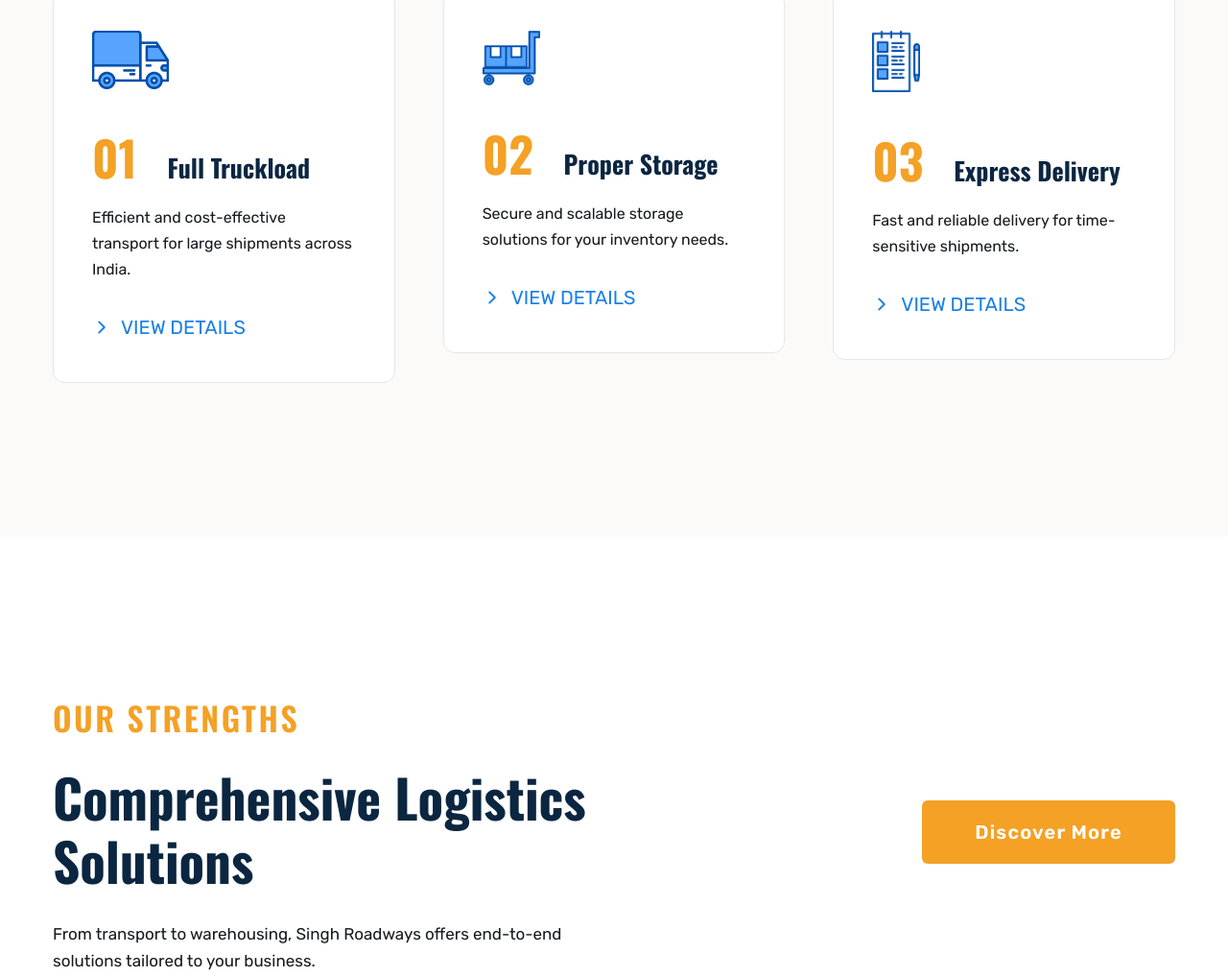
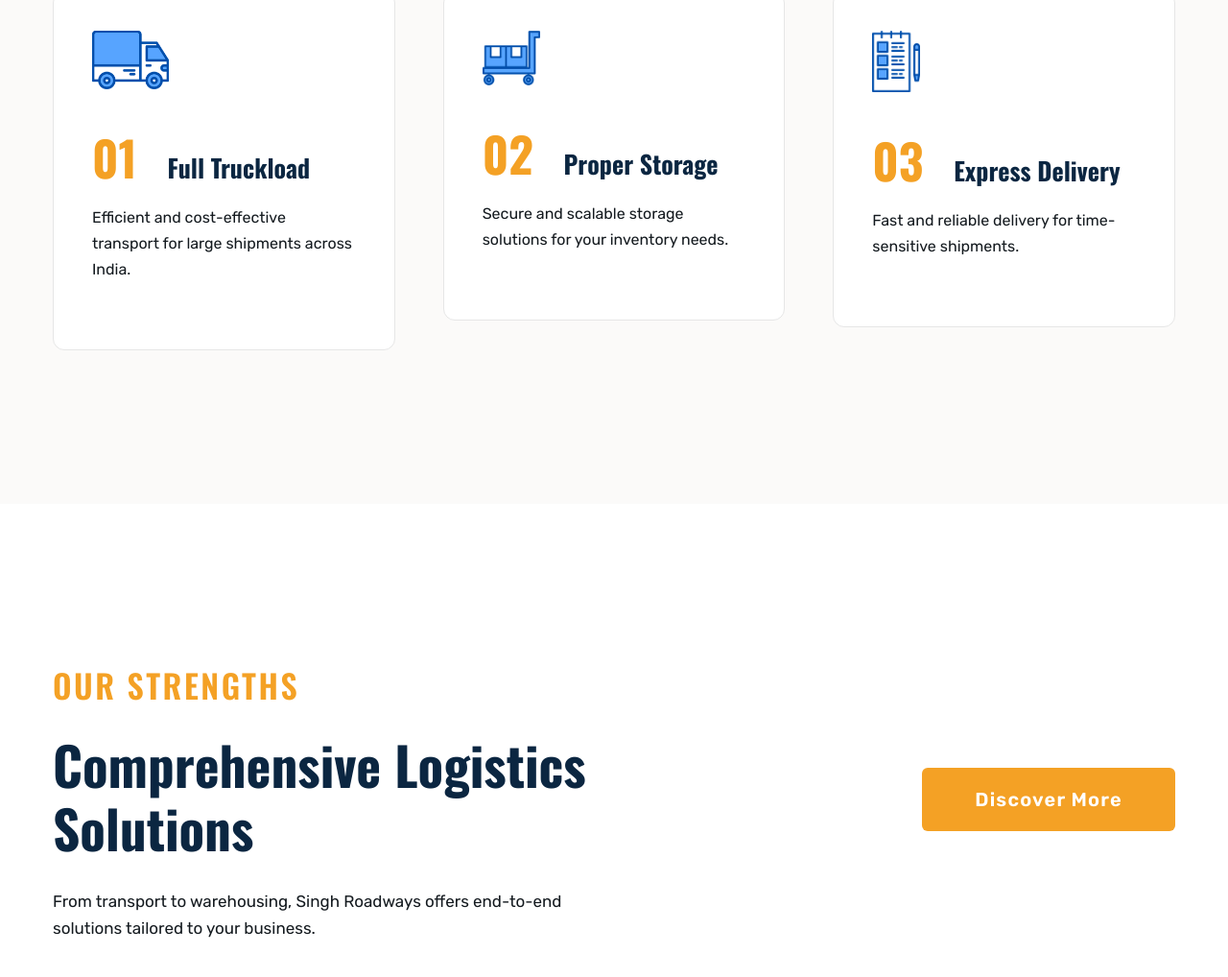
Before and after one commit to SinghRoadways/website, a plain HTML site: page index.html in a window 1280 px wide. Shown: the part 2526-3544 px from the top of the page at 96% size. Drawn offline with nearby package versions, Linux system fonts and the light colour scheme.

Commit message:
Update index.html

```diff
--- a/index.html
+++ b/index.html
@@ -236,10 +236,6 @@
                 <p class="card-text">
                   Efficient and cost-effective transport for large shipments across India.
                 </p>
-                <a href="" class="btn-link">
-                  <ion-icon name="chevron-forward" aria-hidden="true"></ion-icon>
-                  <span class="span">View Details</span>
-                </a>
               </div>
             </li>
 
@@ -255,10 +251,6 @@
                 <p class="card-text">
                   Secure and scalable storage solutions for your inventory needs.
                 </p>
-                <a href="" class="btn-link">
-                  <ion-icon name="chevron-forward" aria-hidden="true"></ion-icon>
-                  <span class="span">View Details</span>
-                </a>
               </div>
             </li>
 
@@ -273,10 +265,6 @@
                 <p class="card-text">
                   Fast and reliable delivery for time-sensitive shipments.
                 </p>
-                <a href="" class="btn-link">
-                  <ion-icon name="chevron-forward" aria-hidden="true"></ion-icon>
-                  <span class="span">View Details</span>
-                </a>
               </div>
             </li>
 
@@ -318,11 +306,6 @@
                 <p class="card-text">
                   Tailored transport solutions to meet your specific business requirements.
                 </p>
-
-                <a href="#" class="card-btn" aria-label="Read more">
-                  <ion-icon name="arrow-forward"></ion-icon>
-                </a>
-
               </div>
             </li>
 
@@ -339,10 +322,6 @@
                   Extensive reach across India with multiple hubs for efficient delivery.
                 </p>
 
-                <a href="" class="card-btn" aria-label="Read more">
-                  <ion-icon name="arrow-forward"></ion-icon>
-                </a>
-
               </div>
             </li>
 
@@ -358,11 +337,6 @@
                 <p class="card-text">
                   Monitor your shipments in real-time with our advanced tracking system.
                 </p>
-
-                <a href="" class="card-btn" aria-label="Read more">
-                  <ion-icon name="arrow-forward"></ion-icon>
-                </a>
-
               </div>
             </li>
 
```
